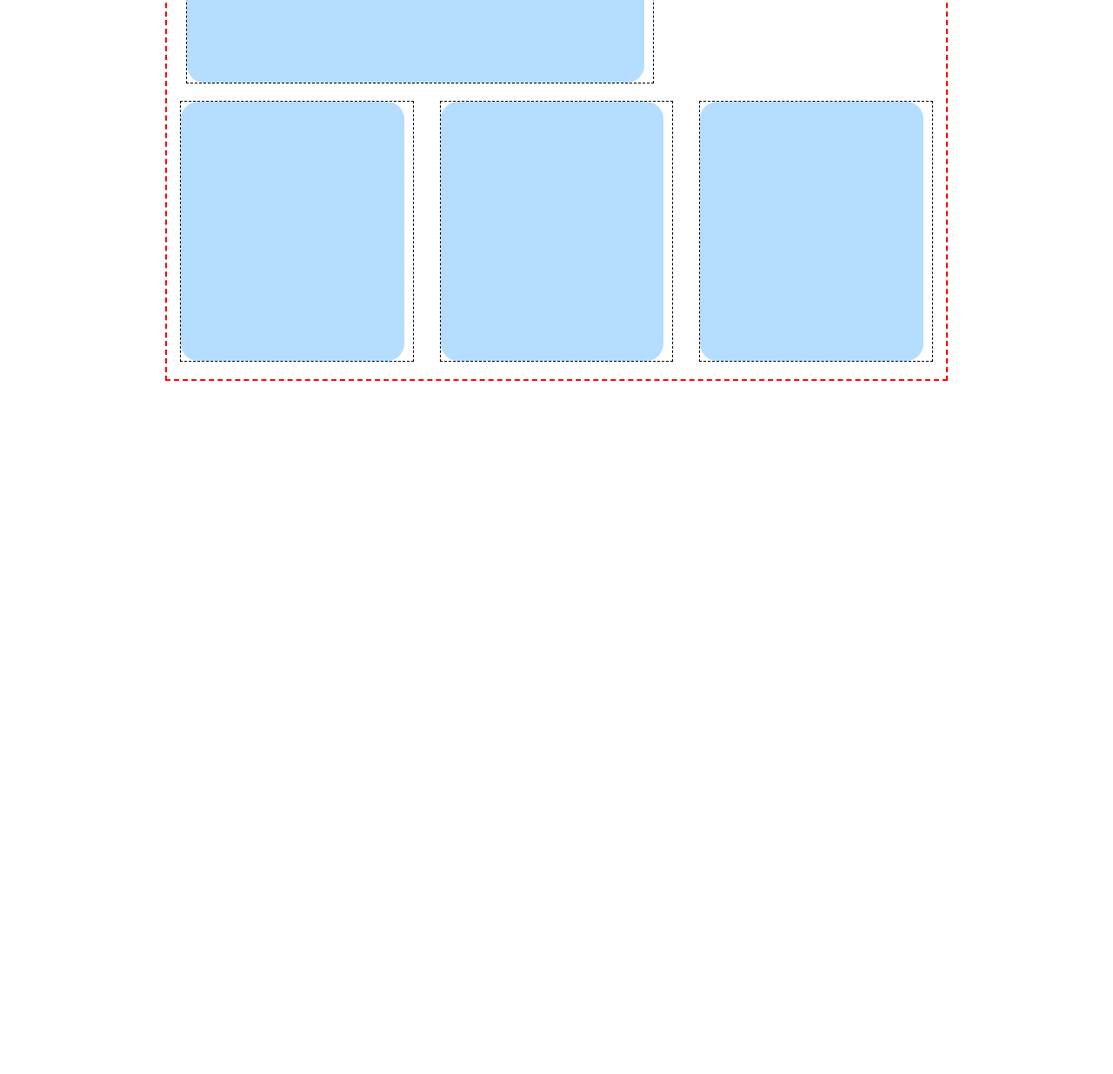
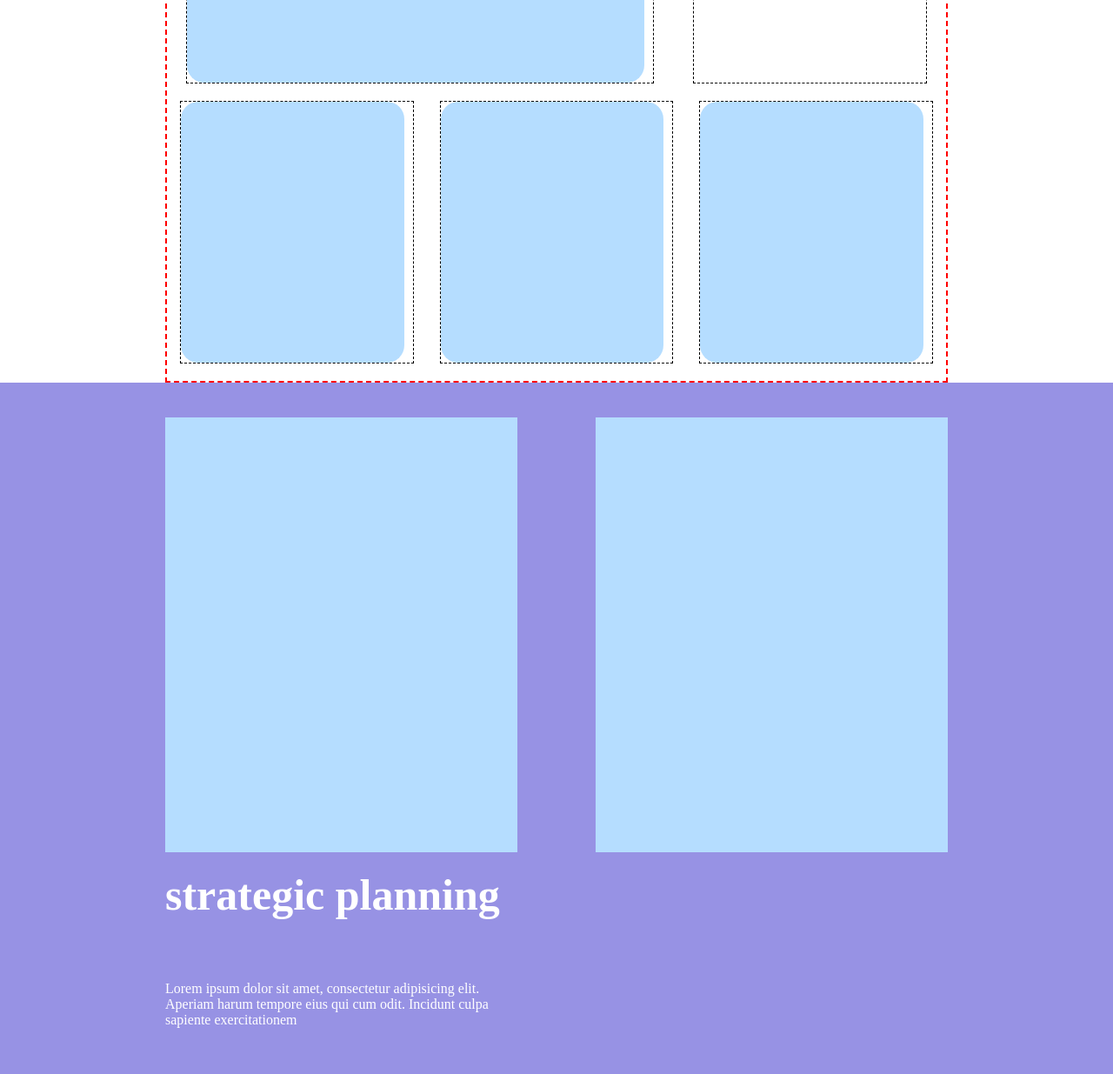
Before and after one commit to Gabri1391/htmlcss-responsive-layout, a plain HTML site: page index.html in a window 1280 px wide. Shown: the part 456-1691 px from the top of the page at 87% size. Before the commit the page ends 894 px from the top, so only its background shows below. Drawn offline with Linux system fonts and the light colour scheme.

Commit message:
added second section

```diff
--- a/css/responsive.css
+++ b/css/responsive.css
@@ -8,7 +8,7 @@
        flex-wrap: wrap;
    }
 
-   .col.large{
+   .col-large{
        width: 60%;
        padding-right: 10px;
        margin: 0 auto;
@@ -22,9 +22,26 @@
        margin-bottom: 20px;
    }
 
-   card{
+   .card{
        padding: 20px;
    }
+
+   .images-row{
+       width: 100%;
+       padding: 20px 0;
+   }
+
+   .images-card{
+    width: 100%;
+    height: 500px;
+   }
+
+
+.images-col > h2{
+    padding: 20px 0;
+    font-size: 50px;
+}
+
 }
 
 @media screen and (min-width:992px) {
@@ -32,4 +49,14 @@
         max-width: 900px;
     }
 
+    .images-row{
+        display: flex;
+        justify-content: space-between;
+    }
+
+    .images-col{
+        width: 45%;
+    }
+
+
 }
--- a/css/style.css
+++ b/css/style.css
@@ -11,6 +11,10 @@
 .container{
     max-width: 400px;
     margin: 0 auto;
+}
+
+.white{
+    color: #fff;
 }
 
 /* nav */
@@ -28,7 +32,7 @@ nav{
     font-size: 24px;
 }
 
-/* section */
+/*  first section */
 
 .purple{
     background-color: #9792E4;
@@ -44,16 +48,39 @@ nav{
     margin: 20px 0;
     flex-wrap: wrap;
     width: 100%;
-    height: 300px;
     border: 1px dashed black;
 }
 
-.large{
+.col-large{
+    margin: 20px 0;
+    flex-wrap: wrap;
+    width: 100%;
+    border: 1px dashed black;
     height: 400px;
 }
 
-.card{
+.card-large{
     height: 100%;
     background-color: #B5DDFF;
     border-radius: 20px;
 }
+.card{
+    height: 300px;
+    background-color: #B5DDFF;
+    border-radius: 20px;
+}
+
+/* images-section */
+.images-col{
+    padding: 20px 0;
+}
+
+.images-card{
+    height: 300px;
+    background-color: #B5DDFF;
+}
+
+
+.purple > .row > h2, p{
+    padding: 50px 0;
+}
--- a/index.html
+++ b/index.html
@@ -23,8 +23,8 @@
         <div class="container">
             <div class="row">
 
-                <div class="col large">
-                    <div class="card">
+                <div class="col-large">
+                    <div class="card-large">
 
                     </div>
                 </div>
@@ -58,6 +58,24 @@
 
     </section>
 
+    <section class="purple white">
+        <div class="container">
+            <div class="images-row">
+                <div class="images-col">
+                    <div class="images-card"></div>
+                    <h2>strategic planning</h2>
+                    <p>Lorem ipsum dolor sit amet, consectetur adipisicing elit. Aperiam harum tempore eius qui cum odit. Incidunt culpa sapiente exercitationem </p>
+
+                </div>
+                <div class="images-col">
+                    <div class="images-card"></div>
+                </div>
+            </div>
+
+
+        </div>
+    </section>
+
 
 
 </body>
```
